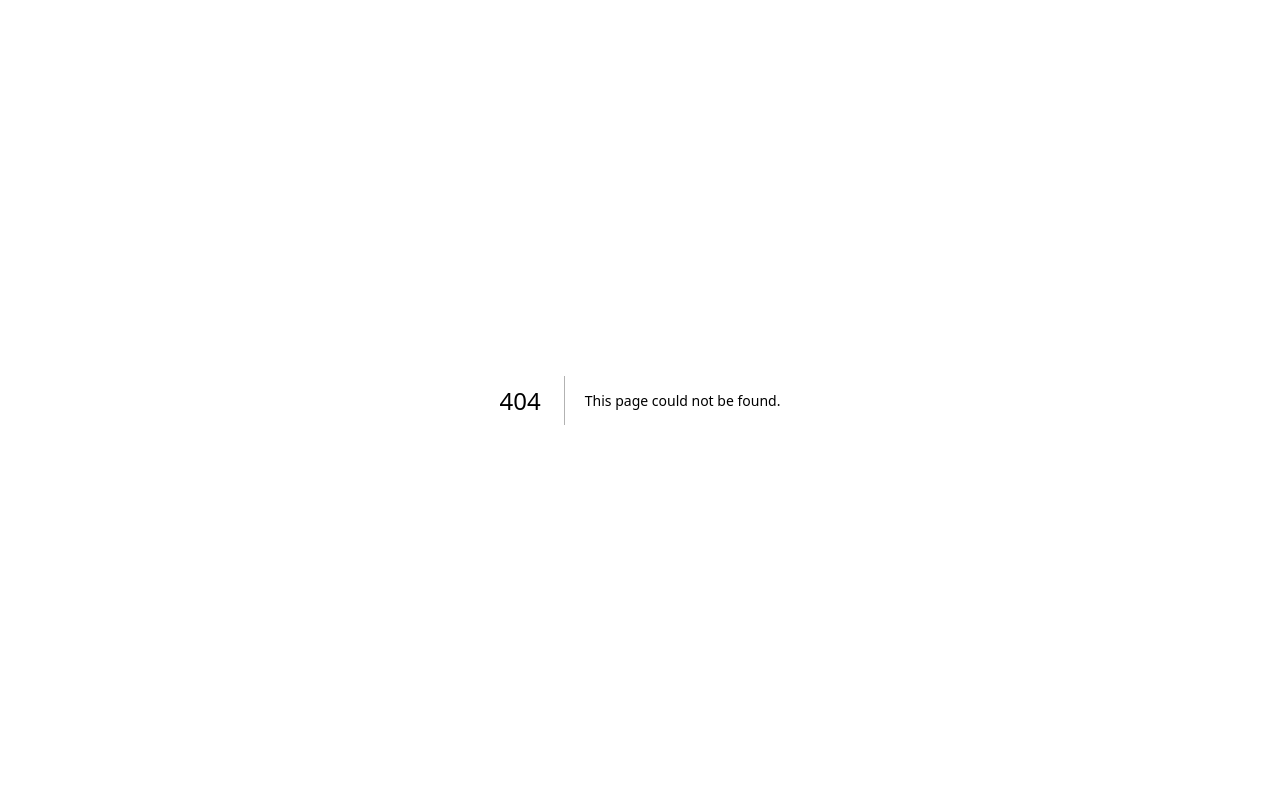
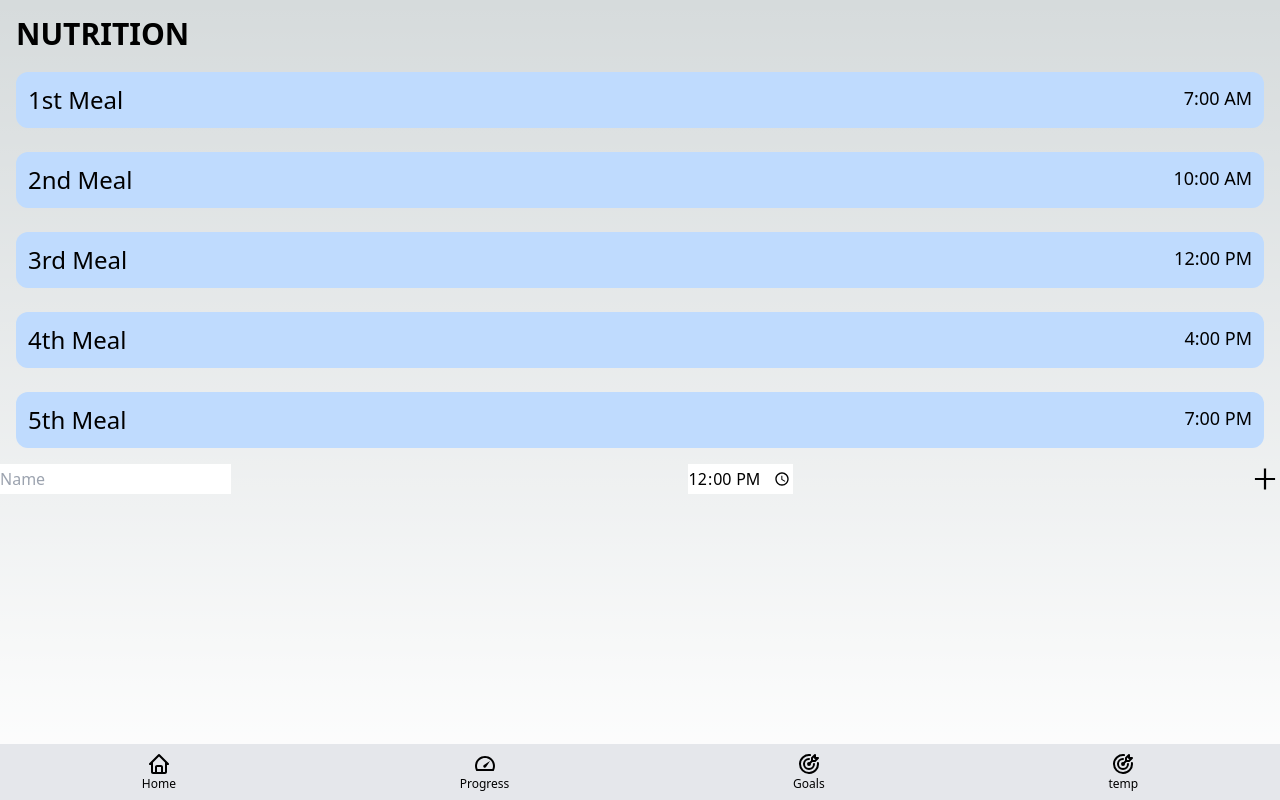
Before and after one commit to Jesinski/habit-tracker, a Next.js app: page /goals/nutrition in a window 1280 px wide. Before the commit this address had no page. Built offline with nearby package versions, Linux system fonts and the light colour scheme.

Commit message:
start of goal specific pages

```diff
--- /dev/null
+++ b/src/components/GoalTile.tsx
@@ -0,0 +1,13 @@
+import { PointerEvent, useState } from "react";
+import { useSwipeable } from "react-swipeable";
+
+export default function GoalTile(props: { name: string; time: string }) {
+  return (
+    <section className="p-2 mx-2 my-2">
+      <div className="flex justify-between relative touch-none bg-blue-200 rounded-xl">
+        <span className="p-1 m-2 text-2xl">{props.name}</span>
+        <span className="p-1 m-2 text-lg">{props.time}</span>
+      </div>
+    </section>
+  );
+}
--- a/src/pages/goals.tsx
+++ b/src/pages/goals/index.tsx
@@ -1,6 +1,7 @@
 import Content from "@/components/Content";
 import Header from "@/components/Header";
 import Layout from "@/components/Layout";
+import Link from "next/link";
 
 export default function Goals() {
   return (
@@ -20,10 +21,12 @@ export default function Goals() {
             <span className=" text-2xl font-semibold">Workout</span>
             <span className=" text-2xl font-semibold">60%</span>
           </div>
-          <div className="flex items-center justify-between border-b-2 border-gray-400 bg-green-100 rounded-md h-12 px-2">
-            <span className=" text-2xl font-semibold">Nutrition</span>
-            <span className=" text-2xl font-semibold">90%</span>
-          </div>
+          <Link href="/goals/nutrition">
+            <div className="flex items-center justify-between border-b-2 border-gray-400 bg-green-100 rounded-md h-12 px-2">
+              <span className=" text-2xl font-semibold">Nutrition</span>
+              <span className=" text-2xl font-semibold">90%</span>
+            </div>
+          </Link>
           <div className="flex items-center justify-between border-b-2 border-gray-400 bg-green-600 rounded-md h-12 px-2">
             <span className=" text-2xl font-semibold">Water</span>
             <span className=" text-2xl font-semibold">95%</span>
--- /dev/null
+++ b/src/pages/goals/nutrition.tsx
@@ -0,0 +1,49 @@
+import Content from "@/components/Content";
+import GoalTile from "@/components/GoalTile";
+import Header from "@/components/Header";
+import Layout from "@/components/Layout";
+import { useState } from "react";
+import { AiOutlinePlus } from "react-icons/ai";
+
+const MEALS = [
+  { time: "7:00 AM", name: "1st Meal" },
+  { time: "10:00 AM", name: "2nd Meal" },
+  { time: "12:00 PM", name: "3rd Meal" },
+  { time: "4:00 PM", name: "4th Meal" },
+  { time: "7:00 PM", name: "5th Meal" },
+];
+export default function Nutrition() {
+  const [meals, setMeals] = useState(MEALS);
+
+  const [newMealName, setNewMealName] = useState("");
+  const [newMealTime, setNewMealTime] = useState("12:00");
+  const addNewMeal = () => {
+    console.log({ newMealName, newMealTime });
+    setMeals([...meals, { name: newMealName, time: newMealTime }]);
+  };
+  return (
+    <Layout>
+      <Header title="Nutrition" />
+      <Content>
+        {meals.map((meal) => {
+          return <GoalTile key={meal.name} time={meal.time} name={meal.name} />;
+        })}
+        <form className="flex justify-between">
+          <input
+            placeholder="Name"
+            id="name"
+            onChange={(e) => setNewMealName(e.target.value)}
+          />
+          <input
+            placeholder="Time"
+            id="time"
+            type="time"
+            defaultValue="12:00"
+            onChange={(e) => setNewMealTime(e.target.value)}
+          />
+          <AiOutlinePlus size={30} onClick={addNewMeal} />
+        </form>
+      </Content>
+    </Layout>
+  );
+}
```
